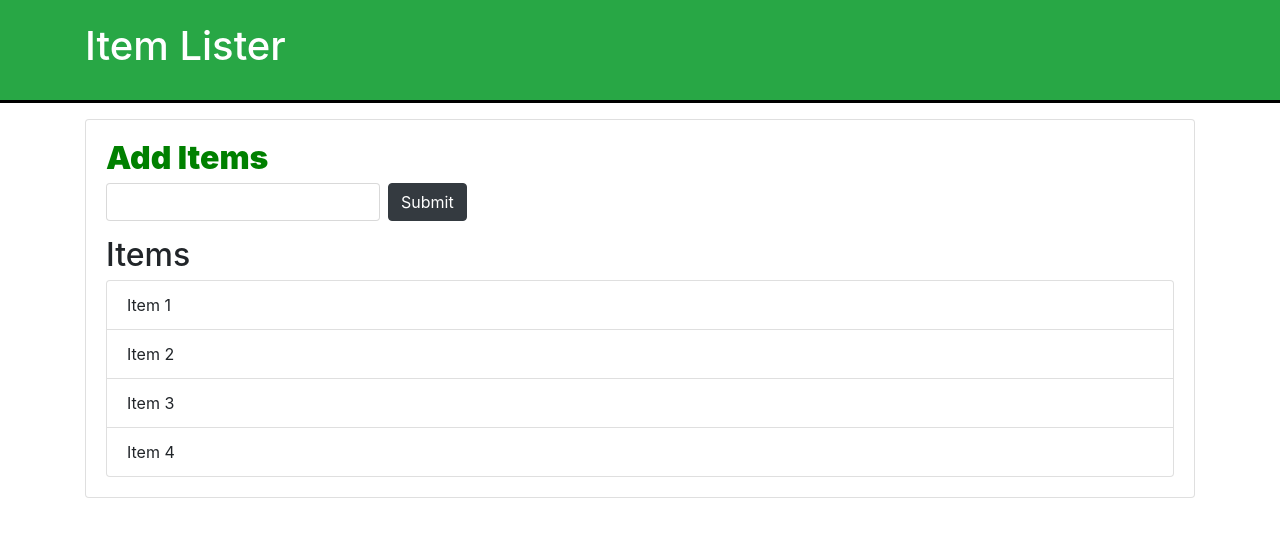
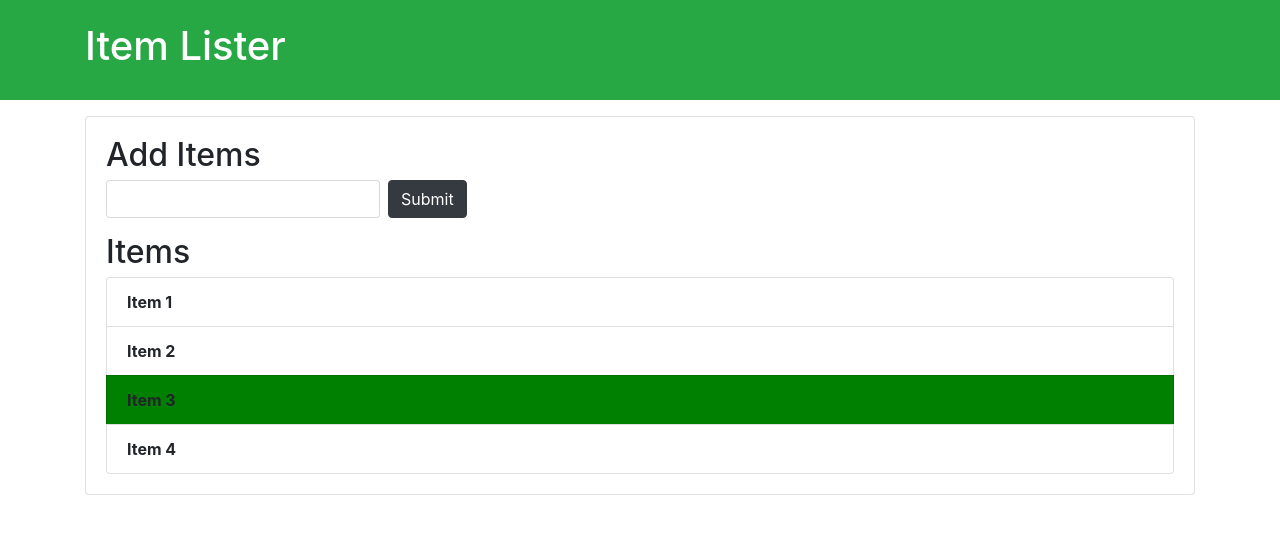
Before and after one commit to IryEva/FirstGit, a plain HTML site: page index.html in a window 1280 px wide. Drawn offline with nearby package versions, Linux system fonts and the light colour scheme.

Commit message:
third file

```diff
--- a/index.html
+++ b/index.html
@@ -31,11 +31,13 @@
   </div>
 
   <script>
-    var headerTitle = document.getElementById('header-title');
-    var header = document.getElementById('main-header');
-    header.style.borderBottom = 'solid 3px #000';
-    document.getElementById("main-id").style.color= "green";
-    document.getElementById("main-id").style.fontWeight="900";
+    var items = document.getElementsByClassName('list-group-item');
+    items[0].style.fontWeight = "bold";
+    items[1].style.fontWeight = "bold";
+    items[2].style.fontWeight = "bold";
+    items[3].style.fontWeight = "bold";
+
+    items[2].style.backgroundColor = "green";
   </script>
 
 </body>
```
